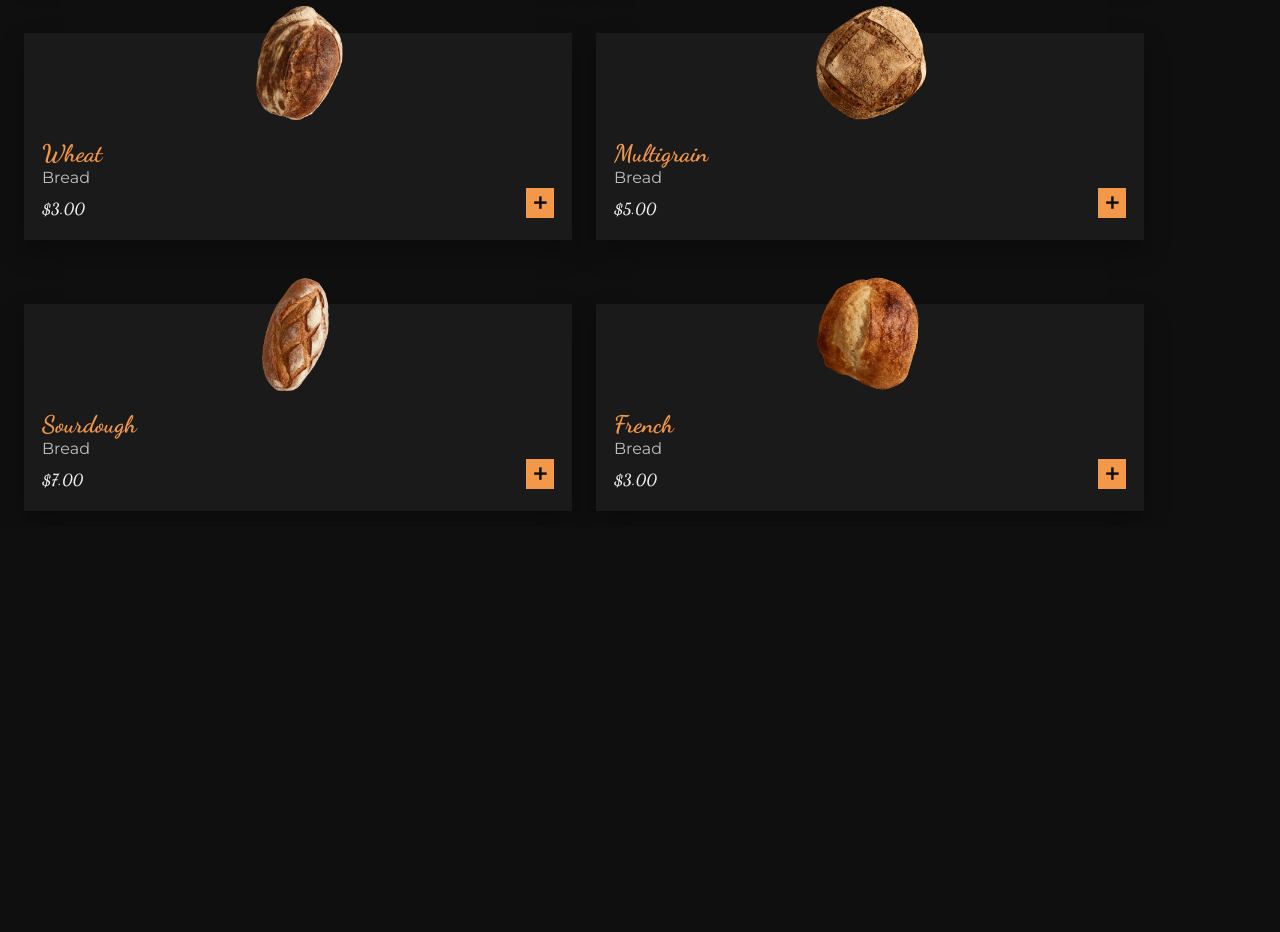
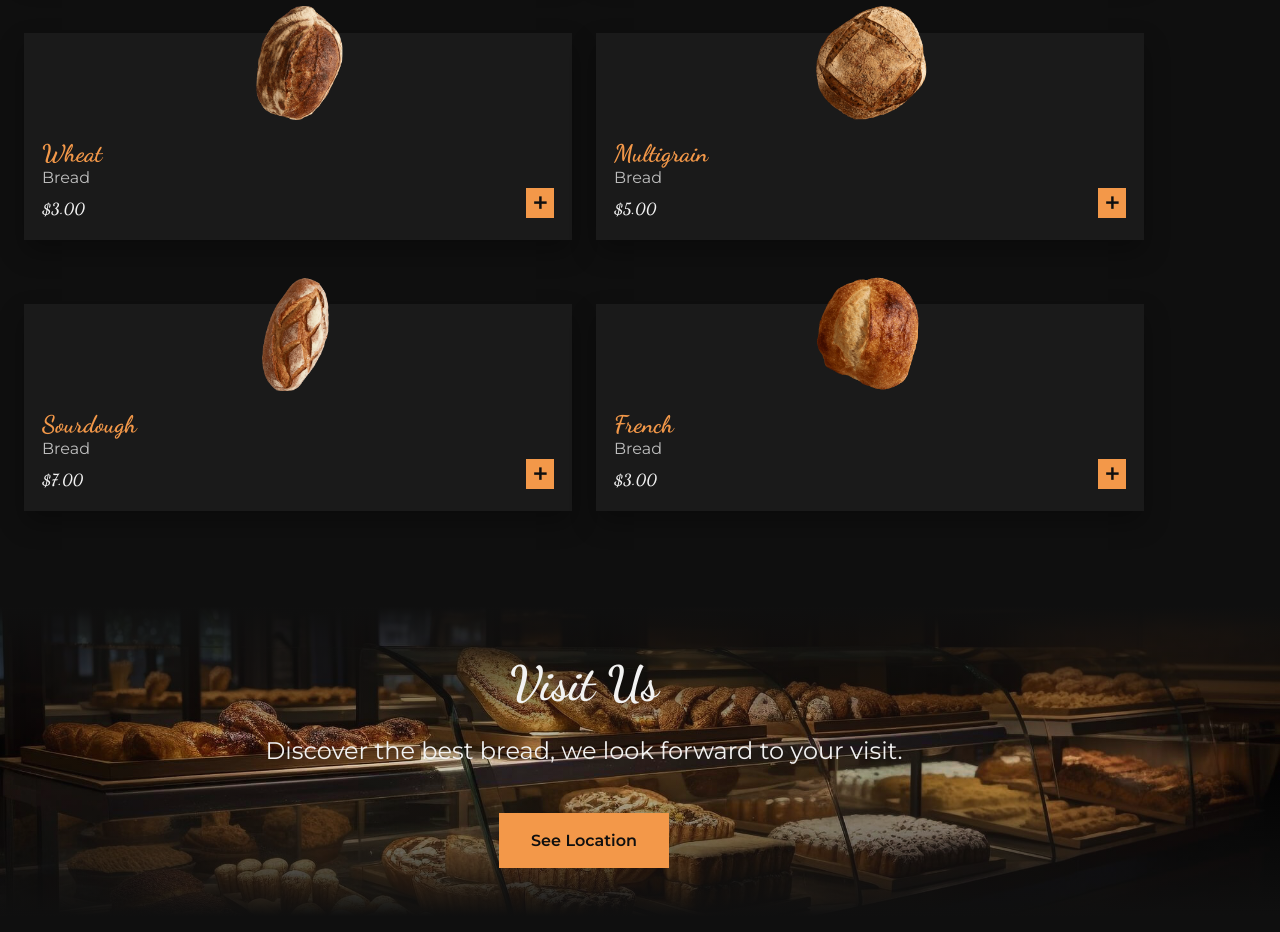
Before and after one commit to Jaymieblaze/Baker-Website, a plain HTML site: page index.html in a window 1280 px wide. Shown: the part 3662-4594 px from the top of the page. Before the commit the page ends 4189 px from the top, so only its background shows below. Drawn offline with nearby package versions, Linux system fonts and the light colour scheme.

Commit message:
Visit- HTML and CSS

```diff
--- a/index.html
+++ b/index.html
@@ -264,6 +264,24 @@
             </div>
         </section>
 
+        <!-- VISIT -->
+        <section class="visit section" id="visit">
+            <div class="visit__container">
+                <img src="images/visit-bg.jpg" alt="image" class="visit__bg">
+                <div class="visit__shadow"></div>
+
+                <div class="visit__content container grid">
+                    <div class="visit__data">
+                        <h2 class="section__title">Visit Us</h2>
+
+                        <p class="visit__description">Discover the best bread, we look forward to your visit.</p>
+
+                        <a href="" class="button">See Location</a>
+                    </div>
+                </div>
+            </div>
+        </section>
+
 
     </main>
 
--- a/styles.css
+++ b/styles.css
@@ -414,6 +414,7 @@ img {
   justify-self: center;
 }
 
+
 /* ============ FAVORITE ========== */
 .favorite__container{
 padding-top: 3.5rem;
@@ -467,3 +468,41 @@ gap: 4rem 1.5rem;
 .favorite__card:hover{
   border-color: var(--first-color);
 }
+
+/* ============ VISIT ========== */
+.visit__container{
+  position: relative;
+  padding-block: 3rem;
+}
+
+.visit__bg,
+.visit__shadow{
+  position: absolute;
+  top: 0;
+  left: 0;
+  width: 100%;
+  height: 100%;
+  z-index: -1;
+}
+
+.visit__bg{
+  object-fit: cover;
+  object-position: center;
+}
+
+.visit__shadow{
+  background: linear-gradient(
+              hsl(0, 0%, 6%) 0%,
+              hsla(0, 0%, 4%, .1) 50%,
+              hsl(0, 0%, 6%) 100%);
+}
+
+.visit__data{
+  text-align: center;
+}
+
+.visit__description{
+  font-size: var(--h2-font-size);
+  color: var(--title-color);
+  margin-bottom: 3rem;
+}
```
